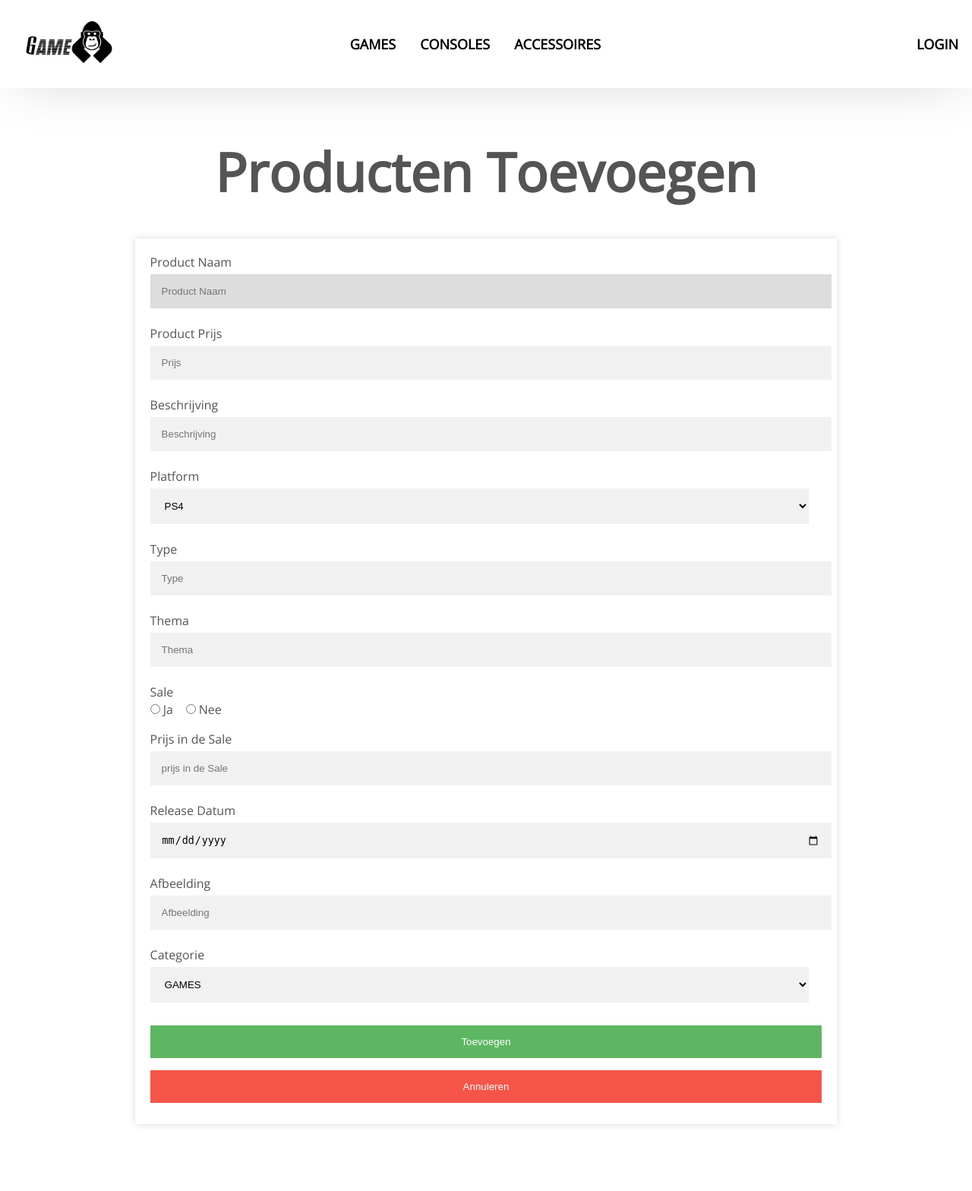
After one commit to wilbertschadee/gamegorilla, a PHP site: page /addProduct.php in a window 1280 px wide. The commit adds this page. Shown: the whole page at 76% size. Run offline with PHP 8.4, Linux system fonts and the light colour scheme.

Commit message:
added an addproduct page for admins

```diff
--- /dev/null
+++ b/addProduct.php
@@ -0,0 +1,61 @@
+<?php
+
+    include "nav.php";
+
+?>
+
+    <div class="wrapper">
+    <div class="cat">Producten Toevoegen</div>
+    <div class="info">
+    <form action="php/addProduct.php" method="post">
+        <label for="name">Product Naam</label>
+        <input class="change" type="text" placeholder="Product Naam" name="name" required autofocus>
+
+        <label for="price">Product Prijs</label>
+        <input class="change" type="text" placeholder="Prijs" name="price" required>
+
+        <label for="description">Beschrijving</label>
+        <input class="change" type="text" placeholder="Beschrijving" name="description" required>
+
+        <label for="platform">Platform</label>
+        <select class="change" name="platform">
+            <option value="PS4">PS4</option>
+            <option value="XboxONE">Xbox ONE</option>
+            <option value="Switch">Switch</option>
+            <option value="PC">PC</option>
+        </select>
+
+        <label for="type">Type</label>
+        <input class="change" type="text" placeholder="Type" name="type" >
+
+        <label for="theme">Thema</label>
+        <input class="change" type="text" placeholder="Thema" name="theme">
+
+        <label for="sale">Sale</label><br>
+        <input class="radio" type="radio" value="1" name="sale"> Ja &nbsp;&nbsp;
+        <input class="radio" type="radio" value="0" name="sale"> Nee<br>
+
+        <label for="saleprice">Prijs in de Sale</label>
+        <input class="change" type="text" placeholder="prijs in de Sale" name="saleprice">
+
+        <label for="release">Release Datum</label>
+        <input class="change" type="date" placeholder="release Datum" name="release">
+
+        <label for="img">Afbeelding</label>
+        <input class="change" type="text" placeholder="Afbeelding" name="img" required>
+
+        <label for="category">Categorie</label>
+        <select class="change" name="category">
+            <option value="games">GAMES</option>
+            <option value="consoles">CONSOLES</option>
+            <option value="accessoires">ACCESSOIRES</option>
+        </select>
+
+        <button type="submit" class="signupbtn">Toevoegen</button>
+
+        <button class="cancelBtn" type="button" onclick="window.location.href='index.php'">Annuleren</button>
+    </form>
+    </div>
+    </div>
+</body>
+</html>
--- a/changeForm.php
+++ b/changeForm.php
@@ -47,4 +47,4 @@ include "nav.php";
         </div>
         </div>
     </body>
-</html>'
+</html>
--- a/css/login.css
+++ b/css/login.css
@@ -8,6 +8,14 @@ body, html{
 }
 .change{
     width: 98%;
+    padding: 15px;
+    margin: 5px 0 22px 0;
+    display: inline-block;
+    border: none;
+    background: #f1f1f1;
+}
+
+.radio{
     padding: 15px;
     margin: 5px 0 22px 0;
     display: inline-block;
--- a/nav.php
+++ b/nav.php
@@ -23,6 +23,13 @@
     <div class="navWrapper">
         <div class="navLogo">
             <a href="index.php"><img src="img/gameGorilla.png" alt=""></a>
+            <?php
+            if(isset($_SESSION["loggedin"])){
+                if($_SESSION['role'] == 1){
+                    echo '<a href = "addProduct.php">PRODUCT TOEVOEGEN<a>';
+                }
+            }
+            ?>
         </div>
         <div class="navLink">
             <a href="games.php">GAMES</a>
```
Also changed, not shown: php/addProduct.php (added, +41 -0 lines), img/games/aragami.jpg (added).
